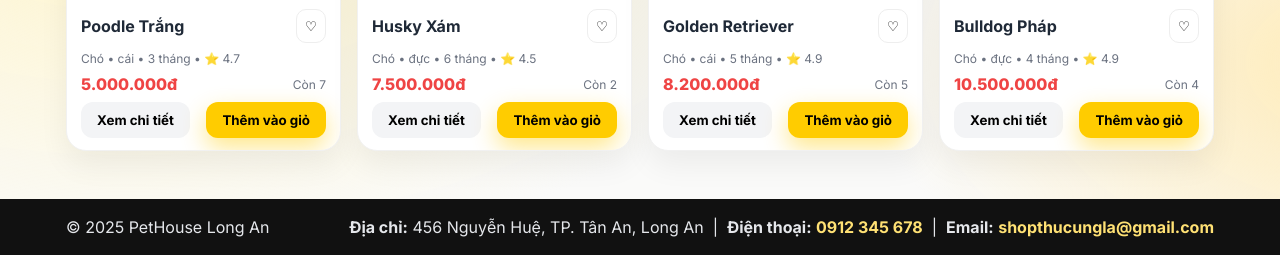
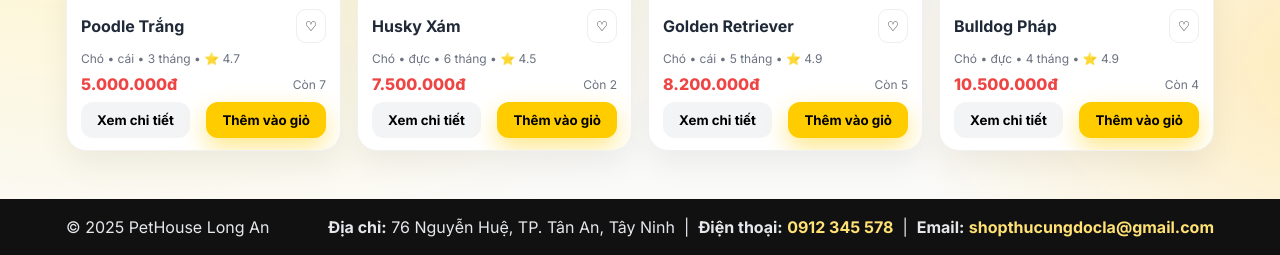
Before and after one commit to Quoccuong2411/index.html, a plain HTML site: page index.html in a window 1280 px wide. Shown: the part 817-1072 px from the top of the page. Drawn offline with Linux system fonts and the light colour scheme.

Commit message:
Update index.html

```diff
--- a/index.html
+++ b/index.html
@@ -206,9 +206,9 @@
   <div class="footer-inner">
     <div>© <span id="year"></span> PetHouse Long An</div>
     <div>
-      <strong>Địa chỉ:</strong> 456 Nguyễn Huệ, TP. Tân An, Long An
-      &nbsp;|&nbsp; <strong>Điện thoại:</strong> <a href="tel:0912345678">0912 345 678</a>
-      &nbsp;|&nbsp; <strong>Email:</strong> <a href="mailto:shopthucungla@gmail.com">shopthucungla@gmail.com</a>
+      <strong>Địa chỉ:</strong> 76 Nguyễn Huệ, TP. Tân An, Tây Ninh
+      &nbsp;|&nbsp; <strong>Điện thoại:</strong> <a href="tel:0912645678">0912 345 578</a>
+      &nbsp;|&nbsp; <strong>Email:</strong> <a href="mailto:shopthucungdocla@gmail.com">shopthucungdocla@gmail.com</a>
     </div>
   </div>
 </footer>
@@ -225,7 +225,7 @@ const products = [
   // Mèo
   {id:201, category:'Mèo', name:'Mèo Anh lông ngắn', gender:'cái', color:'xám xanh', age:'3 tháng', price:4500000, stock:6, vaccinated:true, rating:4.6, img:'https://placekitten.com/600/400'},
   {id:202, category:'Mèo', name:'Mèo Ba Tư', gender:'đực', color:'trắng kem', age:'5 tháng', price:6800000, stock:3, vaccinated:false, rating:4.4, img:'https://placekitten.com/601/400'},
-  {id:203, category:'Mèo', name:'Mèo Ragdoll', gender:'cái', color:'seal point', age:'6 tháng', price:9500000, stock:2, vaccinated:true, rating:4.8, img:'https://placekitten.com/602/400'}
+  {id:203, category:'Mèo', name:'Mèo Ragdoll', gender:'cái', color:'seal point', age:'6 tháng', price:9500000, stock:2, vaccinated:true, rating:4.8, img:'https://wcfvietnam.vn/image/catalog/are-ragdoll-cats-hypoallergenic.jpg'}
 ];
 
 /* ---------------- Helpers ---------------- */
```
